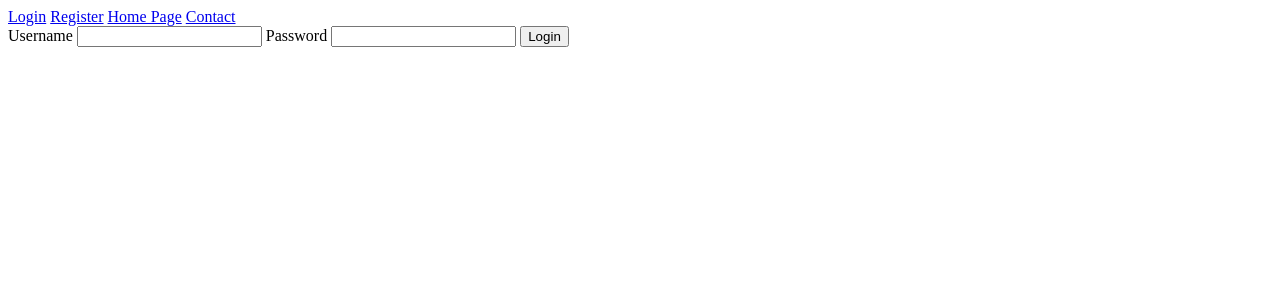
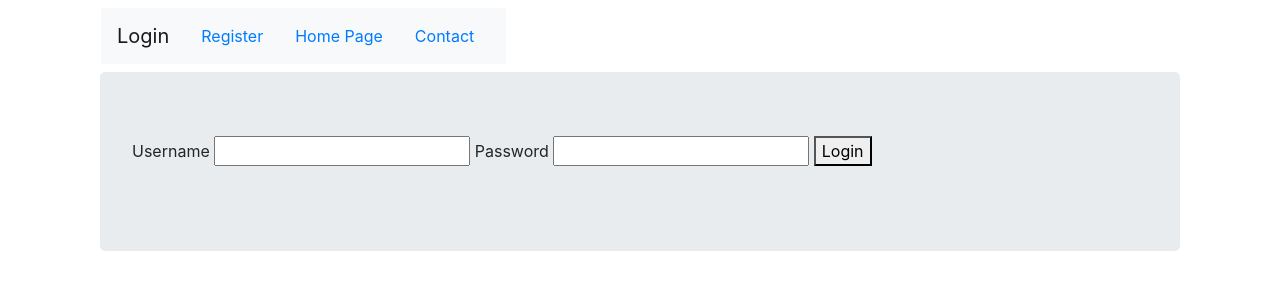
Before and after one commit to Omid2203/webeloper1515, a Django app: page /login/ in a window 1280 px wide. Shown: the top 300 px of the page. Run offline with Django 3.2, Linux system fonts and the light colour scheme; some libraries are stand-ins or nearby versions.

Commit message:
before sleep commit 1:27a.m.

```diff
--- a/templates/base.html
+++ b/templates/base.html
@@ -1,27 +1,43 @@
 <html>
     <head>
+        <link rel="stylesheet" href="https://stackpath.bootstrapcdn.com/bootstrap/4.3.1/css/bootstrap.min.css" integrity="sha384-ggOyR0iXCbMQv3Xipma34MD+dH/1fQ784/j6cY/iJTQUOhcWr7x9JvoRxT2MZw1T" crossorigin="anonymous">
+    <script src="https://stackpath.bootstrapcdn.com/bootstrap/4.3.1/js/bootstrap.min.js" integrity="sha384-JjSmVgyd0p3pXB1rRibZUAYoIIy6OrQ6VrjIEaFf/nJGzIxFDsf4x0xIM+B07jRM" crossorigin="anonymous"></script>
     </head>
     <body>
-        <nav>
+    <div class="container">
+        <div class="navbar">
         {% if user.is_authenticated %}
-           <div id="navbar">
-               <a id="homepage" href="/">Home Page</a>
-               <a id="profile" href="{% url 'userprofile' %}">User Profile</a>
-               <a id="contact_us" href="{% url 'contact' %}">Contact</a>
-               <a id="logout" href="{% url 'logout' %}">Logout</a>
-               <a id="panel" href="{% url 'panel' %}">Panel Management</a>
-            </div>
+            <nav class="navbar navbar-expand-lg navbar-light bg-light"  id="navbar">
+                 <div class="collapse navbar-collapse">
+                    <ul class="navbar-nav mr-auto">
+                        <a class="navbar-brand" id="homepage" href="/">Home Page</a>
+                        <a class="nav-link" id="profile" href="{% url 'userprofile' %}">User Profile</a>
+                        <a class="nav-link" id="contact_us" href="{% url 'contact' %}">Contact</a>
+                        <a class="nav-link" id="panel" href="{% url 'panel' %}">Panel Management</a>
+                        <a class="nav-link" id="logout" href="{% url 'logout' %}">Logout</a>
+                 </div>
+
+
             {% else %}
-            <div id="navbar">
-                <a id="login" href="{% url 'login' %}">Login</a>
-                <a id="register" href="{% url 'signup' %}">Register</a>
-                <a id="homepage" href="/">Home Page</a>
-                <a id="contact_us" href="{% url 'contact' %}" >Contact</a>
+                <nav class="navbar navbar-expand-lg navbar-light bg-light"  id="navbar">
+                 <div class="collapse navbar-collapse">
+                    <a class="navbar-brand" id="login" href="{% url 'login' %}">Login</a>
+                    <a class="nav-link" id="register" href="{% url 'signup' %}">Register</a>
+                    <a class="nav-link" id="homepage" href="/">Home Page</a>
+                    <a class="nav-link" id="contact_us" href="{% url 'contact' %}" >Contact</a>
             </div>
         {% endif %}
-        </nav>
-    {%  block body_block %}
-        سلام. به سامانه‌ی انتخاب واحد مجازی خوش آمدید.
+            </nav>
+    </div>
+        <div class="container">
+            <div class="jumbotron">
+                {%  block body_block %}
+                سلام. به سامانه‌ی انتخاب واحد مجازی خوش آمدید.
                 {% endblock %}
+            </div>
+        </div>
     </body>
+
+    <script src="https://code.jquery.com/jquery-3.3.1.slim.min.js" integrity="sha384-q8i/X+965DzO0rT7abK41JStQIAqVgRVzpbzo5smXKp4YfRvH+8abtTE1Pi6jizo" crossorigin="anonymous"></script>
+    <script src="https://cdnjs.cloudflare.com/ajax/libs/popper.js/1.14.7/umd/popper.min.js" integrity="sha384-UO2eT0CpHqdSJQ6hJty5KVphtPhzWj9WO1clHTMGa3JDZwrnQq4sF86dIHNDz0W1" crossorigin="anonymous"></script>
 </html>
--- a/webel/settings.py
+++ b/webel/settings.py
@@ -36,6 +36,8 @@ INSTALLED_APPS = [
     'django.contrib.sessions',
     'django.contrib.messages',
     'django.contrib.staticfiles',
+
+    'course',
 ]
 
 MIDDLEWARE = [
@@ -103,6 +105,7 @@ AUTH_PASSWORD_VALIDATORS = [
 
 # Internationalization
 # https://docs.djangoproject.com/en/2.2/topics/i18n/
+TIME_INPUT_FORMATS=['%H:%M',]
 
 LANGUAGE_CODE = 'en-us'
 
--- a/webel/urls.py
+++ b/webel/urls.py
@@ -17,6 +17,7 @@ from django.contrib import admin
 from django.urls import path
 from django.views.generic import TemplateView
 from . import views
+from course import views as appview
 from django.contrib.auth import views as auth_view
 
 
@@ -30,7 +31,9 @@ urlpatterns = [
     path('contactdone/', views.contactdone, name='contactdone'),
     path('userprofile/', views.userprofile, name="userprofile"),
     path('userprofileedit/', views.userprofileedit, name="userprofileedit"),
-    path('panel/', views.panel, name="panel")
+    path('panel/', views.panel, name="panel"),
+    path('courses/', appview.CourseCreateView.as_view(), name="courses"),
+    path('courselist/', appview.CourseListView.as_view(), name='courselist')
 
 
 ]
--- a/webel/views.py
+++ b/webel/views.py
@@ -1,12 +1,15 @@
 from django.contrib.auth import login, authenticate, logout
 from django.contrib.auth.forms import UserCreationForm,AuthenticationForm, UserChangeForm
 from django.contrib.auth.models import User
+from django.contrib.auth.decorators import login_required, user_passes_test
+
 from django.shortcuts import render, redirect
+
+from django.urls import reverse
 from .forms import SignUpForm, Contact, EditProfileForm
+
 from django.http import HttpResponseRedirect, HttpResponse
-from django.urls import reverse
 from django.core.mail import BadHeaderError, send_mail
-from django.contrib.auth.decorators import login_required
 
 
 def signup(request):
@@ -99,3 +102,8 @@ def userprofileedit(request):
 @login_required
 def panel(request):
     return render(request, 'panel.html')
+
+
+@user_passes_test(lambda u: u.is_superuser)
+def my_view(request):
+    pass
```
Also changed, not shown: db.sqlite3, webel/models.py (deleted).
